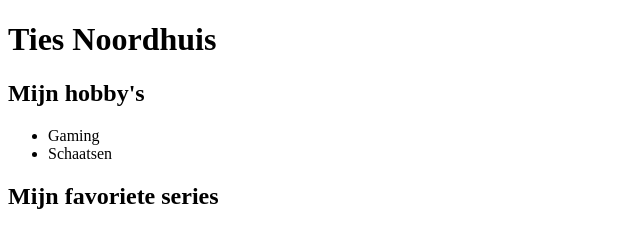
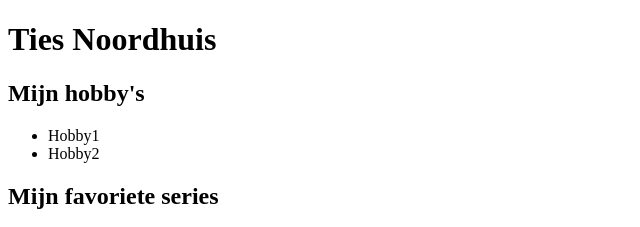
Before and after one commit to Ricco022/Wie-ben-ik-d1079b83, a plain HTML site: page index.html in a window 1280 px wide. Shown: the top 227 px of the page, 0-640 px from the left. Drawn offline with Linux system fonts and the light colour scheme.

Commit message:
Uitwerking van de exercise

```diff
--- a/index.html
+++ b/index.html
@@ -8,8 +8,8 @@
     <h1>Ties Noordhuis</h1>
       <h2>Mijn hobby's</h2>
   <ul>
-      <li>Gaming</li>
-      <li>Schaatsen</li>
+      <li>Hobby1</li>
+      <li>Hobby2</li>
   </ul>
       <h2>Mijn favoriete series</h2>
   <ul>
```
